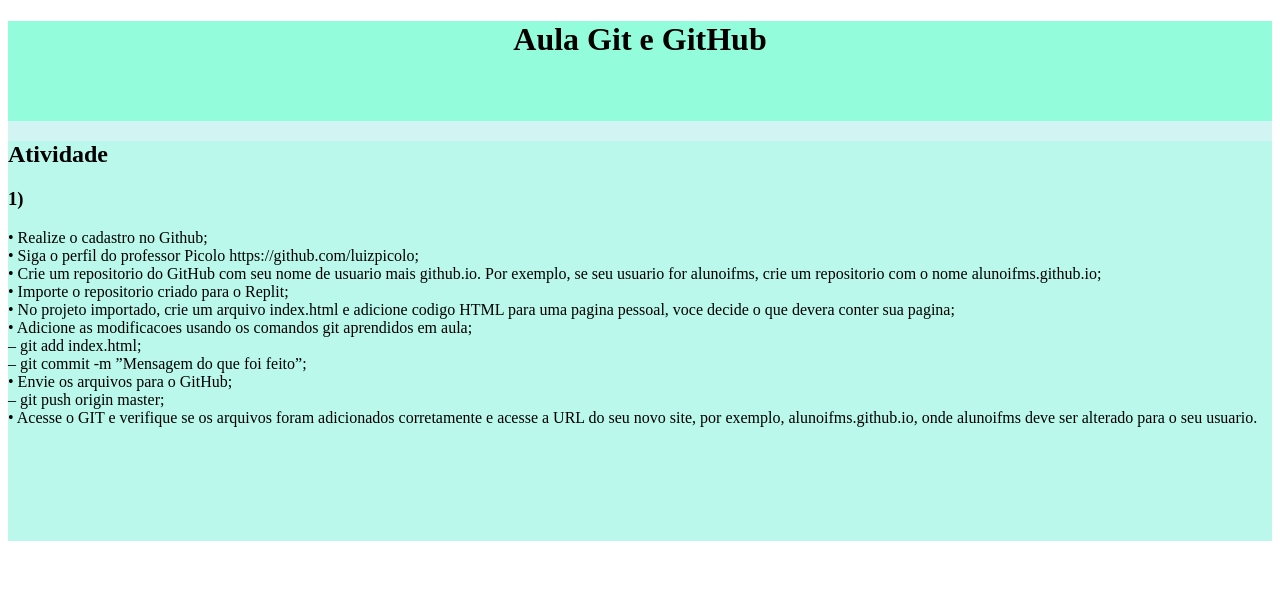
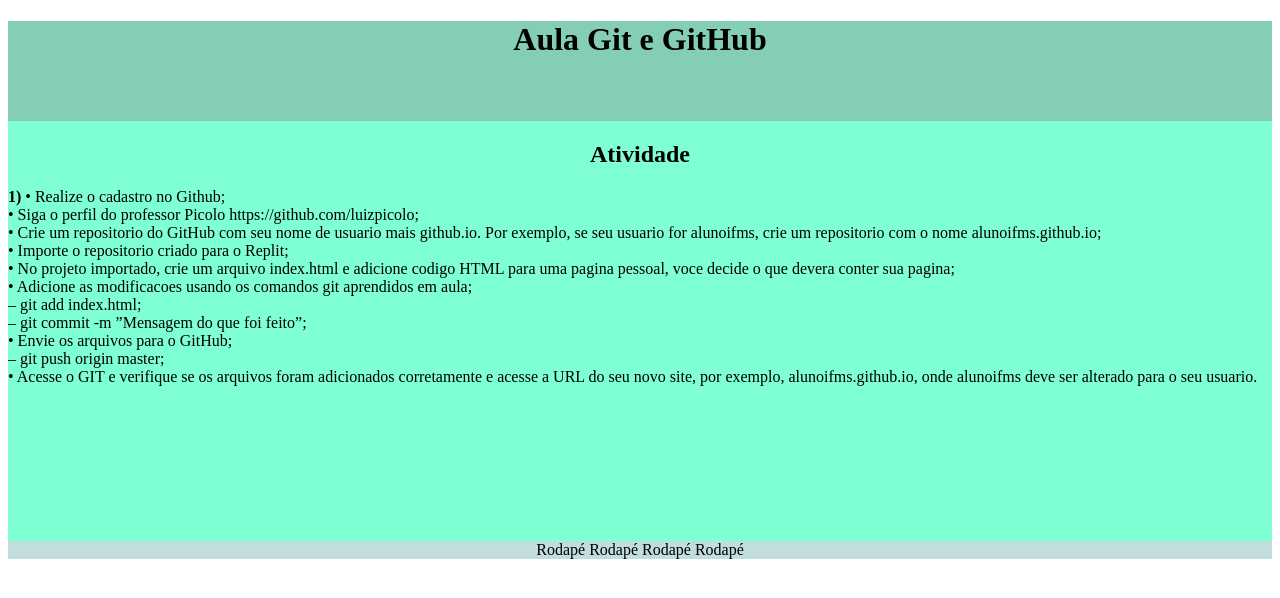
Before and after one commit to Lauane-Santos/Lauane-Santos.github.io, a plain HTML site: page index.html in a window 1280 px wide. Drawn offline with Linux system fonts and the light colour scheme.

Commit message:
Adiconei rodapé, mudei cores e formatei texto novamente

```diff
--- a/index.html
+++ b/index.html
@@ -13,7 +13,7 @@
       </div>
       <div class="conteudo">
         <h2>Atividade</h2>
-        <h3>1)</h3>
+        <b>1)</b>
         • Realize o cadastro no Github;<br/>
 • Siga o perfil do professor Picolo https://github.com/luizpicolo;<br/>
 • Crie um repositorio do GitHub com seu nome de usuario mais github.io. Por exemplo, se
@@ -31,6 +31,7 @@
 usuario.
 
       </div>
+     <div class="rodape">Rodapé Rodapé Rodapé Rodapé</div>
       </div>
     <script src="script.js"></script>
   </body>
--- a/style.css
+++ b/style.css
@@ -1,12 +1,12 @@
 .cabecalho{
-  background-color:rgba(127, 255, 212, 0.753);
+  background-color:rgb(132, 206, 181);
   width:100%;
   height: 100px;
 
 }
 
 .conteudo{
-  background-color:rgba(127, 255, 212, 0.288);
+  background-color:rgb(127, 255, 212);
   width:100%;
   height: 400px;
 }
@@ -14,6 +14,13 @@
   text-align: center;
 
 }
+h2{
+  text-align: center;
+}
 .corpo{
-  background-color:rgb(210, 245, 243);
+  background-color:rgb(127, 255, 212);
 }
+.rodape{
+  background-color:rgb(194, 221, 221);
+  text-align: center;
+}
```
